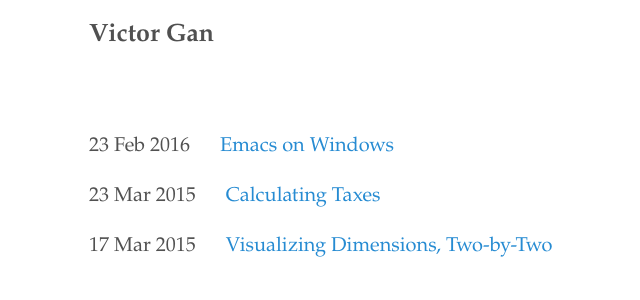
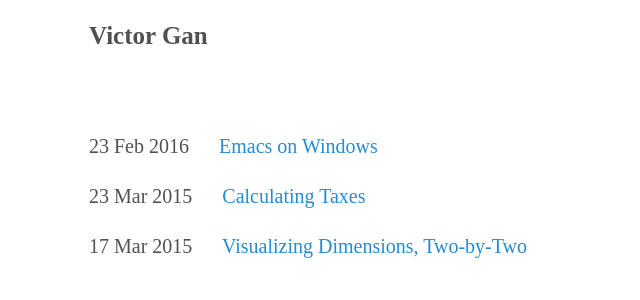
Before and after one commit to victorgan/victorgan.github.io, a Jekyll site: the page built from index.md, in a window 1280 px wide. Shown: the top 300 px of the page, without its empty margins (191-831 px from the left). Built offline with Jekyll 4.4.1, drawn with Linux system fonts in a browser that asks for light colours; nearby versions of some CDN libraries; library files that are not in the unit come from our copies.

Commit message:
Too gaudy. Let's go for the "i-dont-know-html-cuz-i-professor-look"

```diff
--- a/public/css/poole.css
+++ b/public/css/poole.css
@@ -48,7 +48,7 @@ body {
 }
 
 html {
-  font-family: "Palatino Linotype", "Book Antiqua", Palatino, serif;
+  font-family: "Times New Roman", Times, serif;
   font-size: 12px;
   line-height: 1.5;
 }
```
